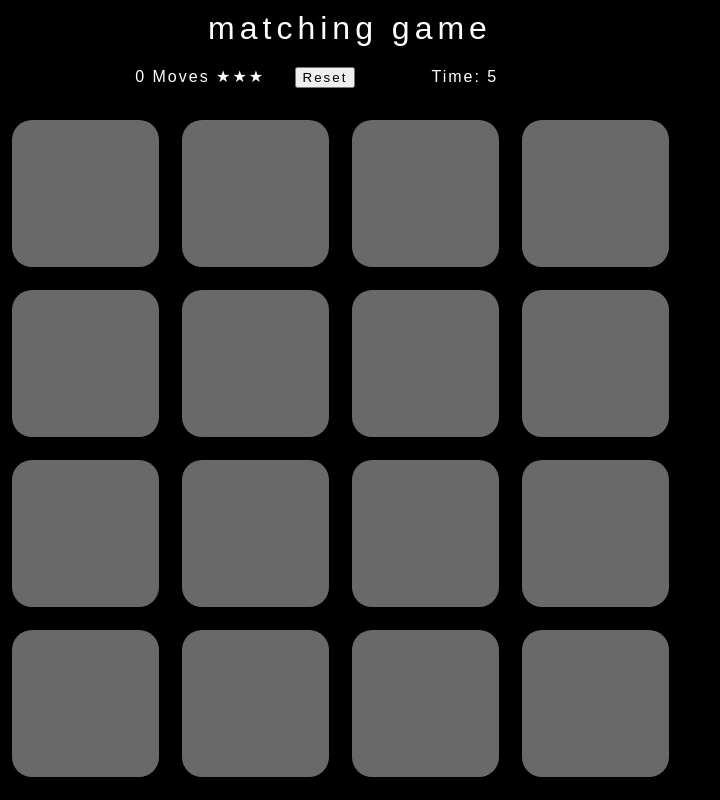
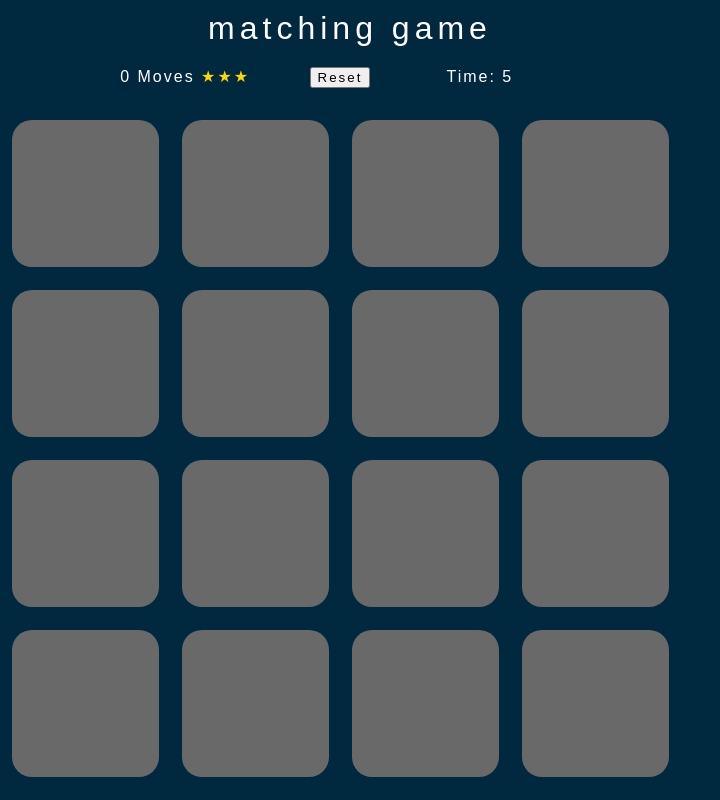
Before and after one commit to skmalm/memory-game, a plain HTML site: page index.html in a window 1280 px wide. Shown: the whole page, without its empty margins (0-720 px from the left). Drawn offline with Linux system fonts and the light colour scheme.

Commit message:
style: color changes: background to a dark blue, stars to gold

```diff
--- a/styles.css
+++ b/styles.css
@@ -1,5 +1,5 @@
 body {
-  background: black;
+  background: #002940;
   color: white;
   font-family: 'Avant Garde', sans-serif;
   font-weight: lighter;
@@ -38,13 +38,17 @@ h1 {
 #moves-and-stars {
   display: inline-block;
   letter-spacing: 2px;
-  padding-right: 20px;
+  padding-right: 50px;
   width: 20%
 }
 
 .solved {
   box-shadow: 5px 5px 25px 3px gold,
   -5px -5px 25px 3px gold;
+}
+
+#stars {
+  color: Gold;
 }
 
 #stripe {
```
